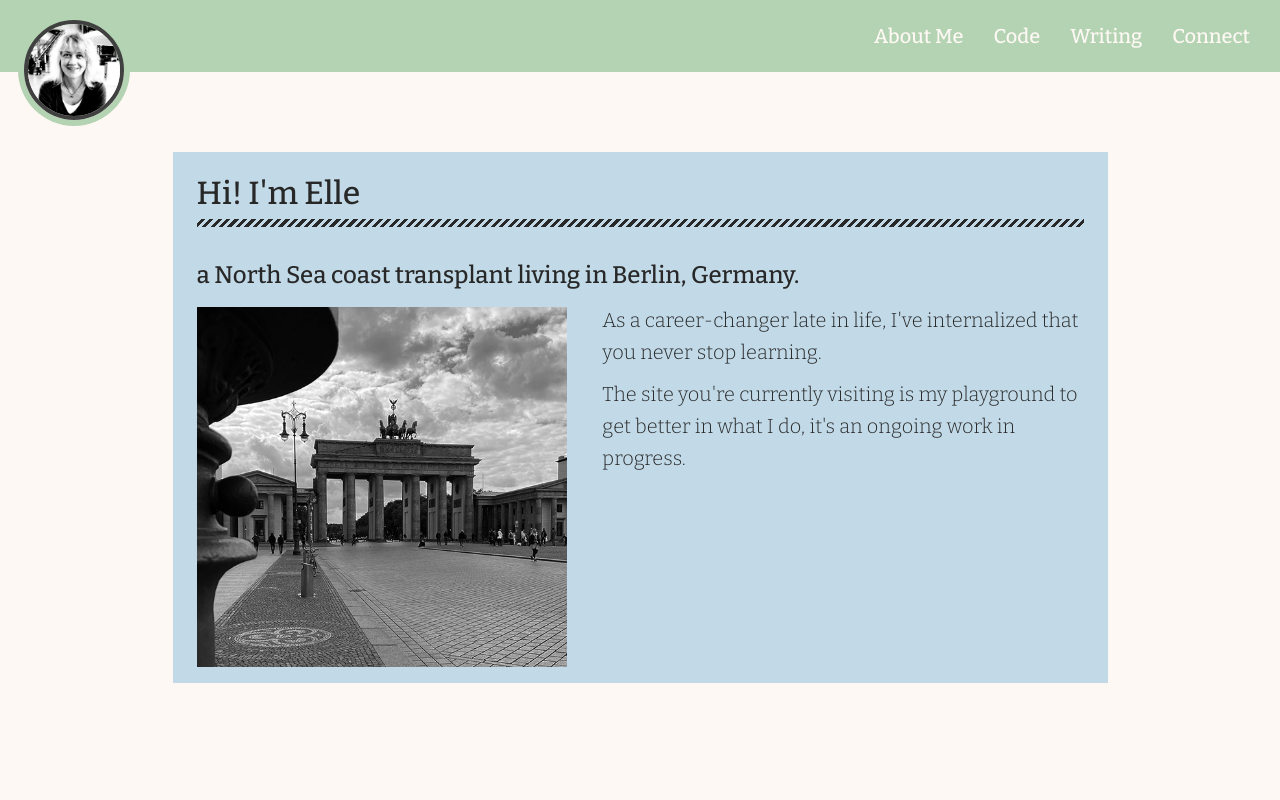
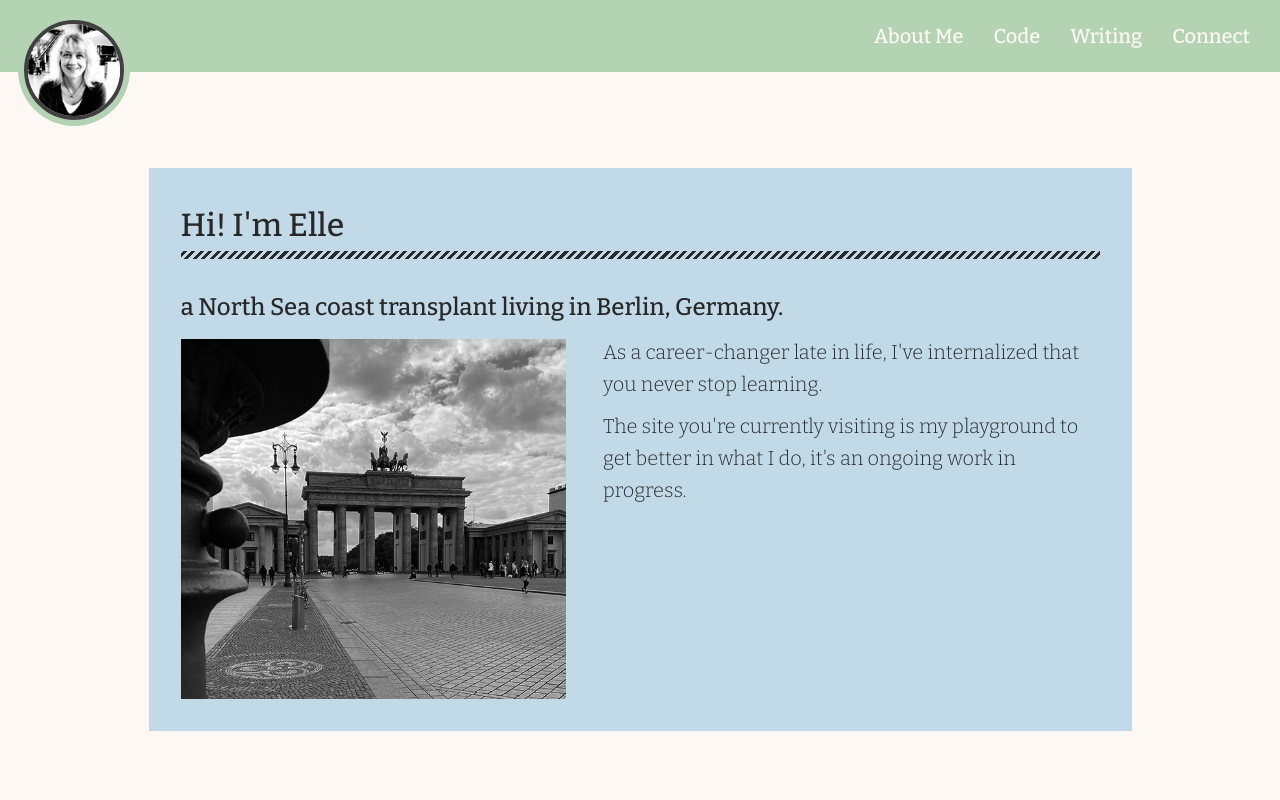
Before and after one commit to EllyPirelly/project-portfolio, a website built with Parcel: page index.html in a window 1280 px wide. Shown: the top 800 px of the page. Built offline with nearby package versions, Linux system fonts and the light colour scheme.

Commit message:
improv breakpoint-small

```diff
--- a/css/_breakpoints.scss
+++ b/css/_breakpoints.scss
@@ -1,6 +1,6 @@
 $breakpoint-xsmall: 480px;
 $breakpoint-small: 640px;
-$breakpoint-medium: 768px;
+$breakpoint-medium: 800px;
 $breakpoint-large: 992px;
 $breakpoint-xlarge: 1024px;
 $breakpoint-xxlarge: 1200px;
--- a/css/_layout.scss
+++ b/css/_layout.scss
@@ -26,7 +26,7 @@
     top: 0;
     z-index: 1000;
 
-    @media screen and (min-width: $breakpoint-medium) {
+    @media screen and (min-width: $breakpoint-small) {
         height: auto;
     }
 
@@ -51,7 +51,7 @@ button:focus {
 
 .navbar {
 
-    @media screen and (min-width: $breakpoint-medium) {
+    @media screen and (min-width: $breakpoint-small) {
         display: flex;
         justify-content: flex-end;
     }
@@ -77,7 +77,7 @@ button:focus {
     top: 20px;
     width: 32px;
 
-    @media screen and (min-width: $breakpoint-medium) {
+    @media screen and (min-width: $breakpoint-small) {
         display: none;
     }
 
@@ -92,7 +92,7 @@ button:focus {
     text-decoration: none;
     text-align: right;
 
-    @media screen and (min-width: $breakpoint-medium) {
+    @media screen and (min-width: $breakpoint-small) {
         align-items: center;
         display: inline-flex;
         padding: 20px 30px 20px 0;
@@ -107,7 +107,12 @@ button:focus {
 
 /* main */
 .main-wrapper {
-    padding: 0 1.25em;
+
+    padding: 0 1.5em;
+
+    @media screen and (min-width: $breakpoint-small) {
+        padding: 2em;
+    }
 
     @media screen and (min-width: $breakpoint-xlarge) {
         padding-left: calc((100vw - 983px) / 2);
@@ -136,11 +141,6 @@ button:focus {
 
 .section-wrapper {
     margin-top: 7em;
-
-    @media screen and (min-width: $breakpoint-medium) {
-        padding: 1em 1.5em;
-    }
-
 }
 
 .home-container,
@@ -164,7 +164,7 @@ button:focus {
 
 .home-img {
 
-    @media screen and (min-width: $breakpoint-medium) {
+    @media screen and (min-width: $breakpoint-small) {
         grid-row: 3 / 6;
         margin-top: 0.8em;
         width: auto;
@@ -174,7 +174,7 @@ button:focus {
 
 .second-headline.home {
 
-    @media screen and (min-width: $breakpoint-medium) {
+    @media screen and (min-width: $breakpoint-small) {
         grid-column: 1 / 3;
         grid-row: 2 / 3;
     }
@@ -183,7 +183,7 @@ button:focus {
 
 .main-text.home {
 
-    @media screen and (min-width: $breakpoint-medium) {
+    @media screen and (min-width: $breakpoint-small) {
         grid-column: 2 / 3;
         grid-row: 3 / 4;
     }
@@ -192,7 +192,7 @@ button:focus {
 
 .main-text.home:nth-of-type(2) {
 
-    @media screen and (min-width: $breakpoint-medium) {
+    @media screen and (min-width: $breakpoint-small) {
         grid-row: 4 / 5;
     }
 
@@ -205,7 +205,7 @@ button:focus {
 
 .about-img {
 
-    @media screen and (min-width: $breakpoint-medium) {
+    @media screen and (min-width: $breakpoint-small) {
         grid-column: 2 / 3;
         grid-row: 3 / 8;
         margin-top: 0.8em;
@@ -216,7 +216,7 @@ button:focus {
 
 .second-headline.about {
 
-    @media screen and (min-width: $breakpoint-medium) {
+    @media screen and (min-width: $breakpoint-small) {
         grid-column: 1 / 3;
         grid-row: 2 / 3;
     }
@@ -225,7 +225,7 @@ button:focus {
 
 .main-text.about {
 
-    @media screen and (min-width: $breakpoint-medium) {
+    @media screen and (min-width: $breakpoint-small) {
         grid-column: 1 / 2;
         grid-row: 3 / 4;
     }
@@ -234,7 +234,7 @@ button:focus {
 
 .main-text.about:nth-of-type(2) {
 
-    @media screen and (min-width: $breakpoint-medium) {
+    @media screen and (min-width: $breakpoint-small) {
         grid-row: 4 / 5;
     }
 
@@ -242,7 +242,7 @@ button:focus {
 
 .main-text.about:nth-of-type(3) {
 
-    @media screen and (min-width: $breakpoint-medium) {
+    @media screen and (min-width: $breakpoint-small) {
         grid-row: 5 / 6;
     }
 
@@ -250,7 +250,7 @@ button:focus {
 
 .main-text.about:nth-of-type(4) {
 
-    @media screen and (min-width: $breakpoint-medium) {
+    @media screen and (min-width: $breakpoint-small) {
         grid-row: 6 / 7;
     }
 
@@ -258,7 +258,7 @@ button:focus {
 
 .main-text.about:nth-of-type(5) {
 
-    @media screen and (min-width: $breakpoint-medium) {
+    @media screen and (min-width: $breakpoint-small) {
         grid-column: 1 / 3;
         grid-row: 7 / 8;
     }
@@ -268,7 +268,7 @@ button:focus {
 .main-headline.home,
 .main-headline.about {
 
-    @media screen and (min-width: $breakpoint-medium) {
+    @media screen and (min-width: $breakpoint-small) {
         grid-column: 1 / 3;
         grid-row: 1 / 2;
     }
@@ -285,11 +285,12 @@ button:focus {
 .home-container,
 .about-container {
 
-    @media screen and (min-width: $breakpoint-medium) {
+    @media screen and (min-width: $breakpoint-small) {
         display: grid;
         gap: 0 4%;
         grid-template-columns: repeat(autofill, 48%);
         grid-template-rows: auto;
+        padding: 2em;
     }
 
 }
@@ -412,7 +413,7 @@ div.overlay-container:nth-of-type(2) {
 .under-construction-img {
     width: 100%;
 
-    @media screen and (min-width: $breakpoint-medium) {
+    @media screen and (min-width: $breakpoint-small) {
         width: auto;
     }
 
@@ -429,7 +430,7 @@ a.scroll-to-top {
     right: -6px;
     top: 44px;
 
-    @media screen and (min-width: $breakpoint-medium) {
+    @media screen and (min-width: $breakpoint-small) {
         top: 150px;
         right: 16px;
     }
@@ -445,7 +446,7 @@ a.scroll-to-top {
 .footer-container {
     background-color: $pumicestone;
 
-    @media screen and (min-width: $breakpoint-medium) {
+    @media screen and (min-width: $breakpoint-small) {
         text-align: center;
     }
 
@@ -461,7 +462,7 @@ a.scroll-to-top {
     align-items: center;
     display: flex;
 
-    @media screen and (min-width: $breakpoint-medium) {
+    @media screen and (min-width: $breakpoint-small) {
         display: block;
         margin-top: 1em;
     }
@@ -474,7 +475,7 @@ a.scroll-to-top {
 
 .footer-link:last-child {
 
-    @media screen and (min-width: $breakpoint-medium) {
+    @media screen and (min-width: $breakpoint-small) {
         margin-right: 0;
     }
 }
@@ -490,7 +491,7 @@ a.scroll-to-top {
 
 .footer-copyright {
 
-    @media screen and (min-width: $breakpoint-medium) {
+    @media screen and (min-width: $breakpoint-small) {
         display: block;
         margin-top: 1em;
     }
```
